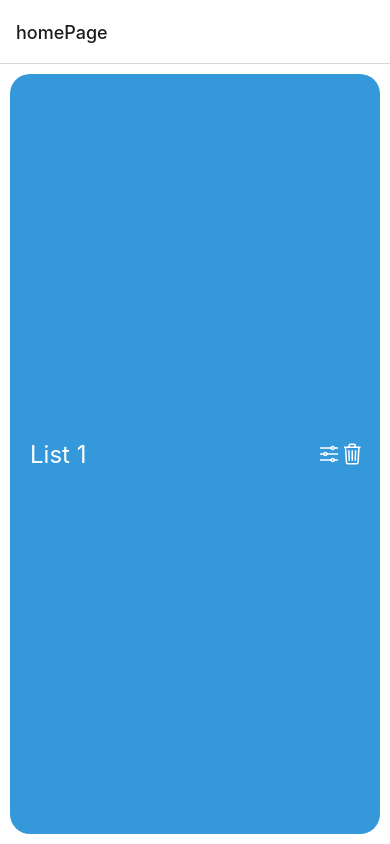
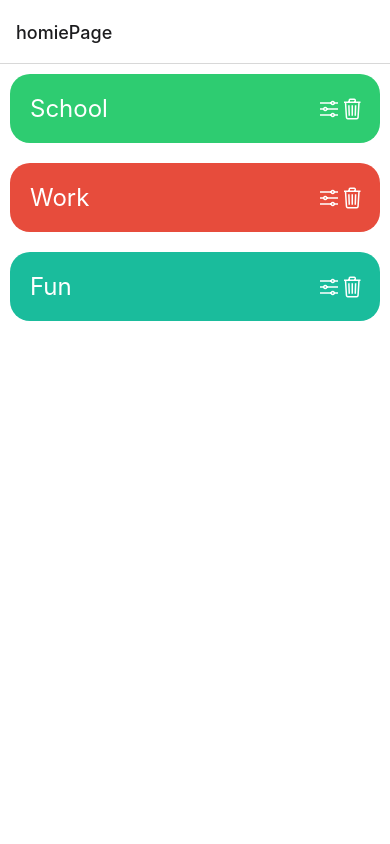
Before and after one commit to ChhuongLe/TodoList, a React Native app: screen /homiePage in a window 390 px wide. Before the commit this address had no page. Built offline with nearby package versions, Linux system fonts and the light colour scheme.

Commit message:
pass down colors and use flatList to display todo list titles

```diff
--- a/App.js
+++ b/App.js
@@ -12,7 +12,7 @@ export default function App() {
   return (
     <NavigationContainer>
       <Stack.Navigator>
-        <Stack.Screen name="homePage" component={Home} />
+        <Stack.Screen name="homiePage" component={Home} />
         <Stack.Screen name="todoList" component={TodoList} />
       </Stack.Navigator>
     </NavigationContainer>
--- a/components/Home.js
+++ b/components/Home.js
@@ -8,20 +8,18 @@ import {
   TextInput,
   TouchableOpacity,
   Keyboard,
-  AsyncStorage
+  FlatList,
 } from 'react-native';
-import { Ionicons} from '@expo/vector-icons';
+import { Ionicons } from '@expo/vector-icons';
 // This will be the first screen the user will see
 // Allows them to make containers of Todos for different tasks
-const Home = () => {
+const ListButton = ({ title, color }) => {
   return (
-    <View style = {styles.container}>
-      {/* Inside the container should have a list title, a delete option, and options to change color */}
-      <TouchableOpacity onPress={()=> {}} style={styles.itemContainer}>
+    <TouchableOpacity onPress={() => {}} style={[styles.itemContainer, { backgroundColor:  color }]}>
       <View>
-          <Text style={styles.itemTitle}>List 1</Text>
+        <Text style={styles.itemTitle}>{title} </Text>
       </View>
-        <View style={{flexDirection:"row"}}>
+      <View style={{ flexDirection: "row" }}>
         <TouchableOpacity onPress={() => {}}>
           <Ionicons name="options-outline" size={24} color="white" />
         </TouchableOpacity>
@@ -30,6 +28,33 @@ const Home = () => {
         </TouchableOpacity>
       </View>
     </TouchableOpacity>
+  )
+}
+
+const Home = () => {
+  return (
+    <View style={styles.container}>
+      {/* Inside the container should have a list title, a delete option, and options to change color */}
+      <FlatList data={[
+        {
+          title: "School",
+          color: Colors.green
+        },
+        {
+          title: "Work",
+          color: Colors.red,
+        },
+        {
+          title: "Fun",
+          color: Colors.teal
+        }
+      ]}
+        renderItem={({ item: { title, color }, index }) => {
+          return (
+            <ListButton title={title} color={color} />
+          );
+        }}
+      />
     </View>
   );
 }
```
Lines whose indentation alone changed are shown as unchanged.
